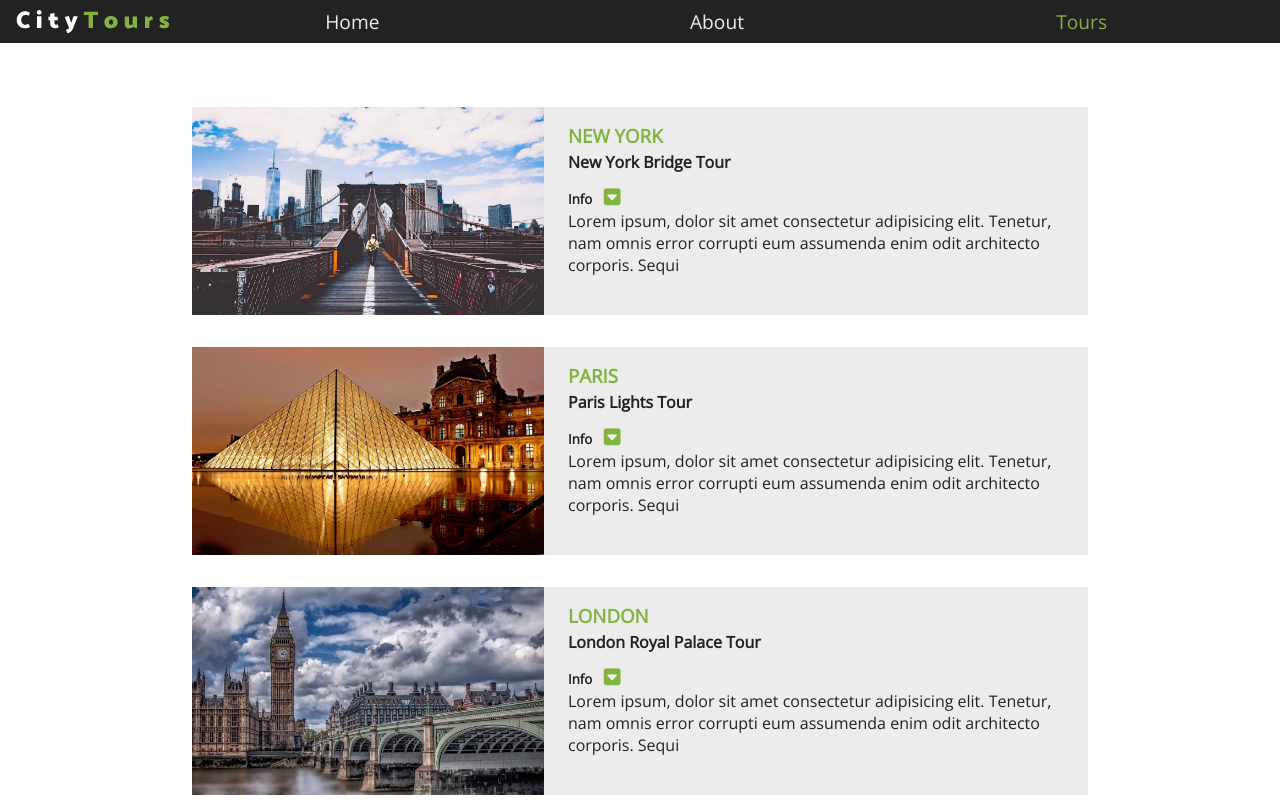
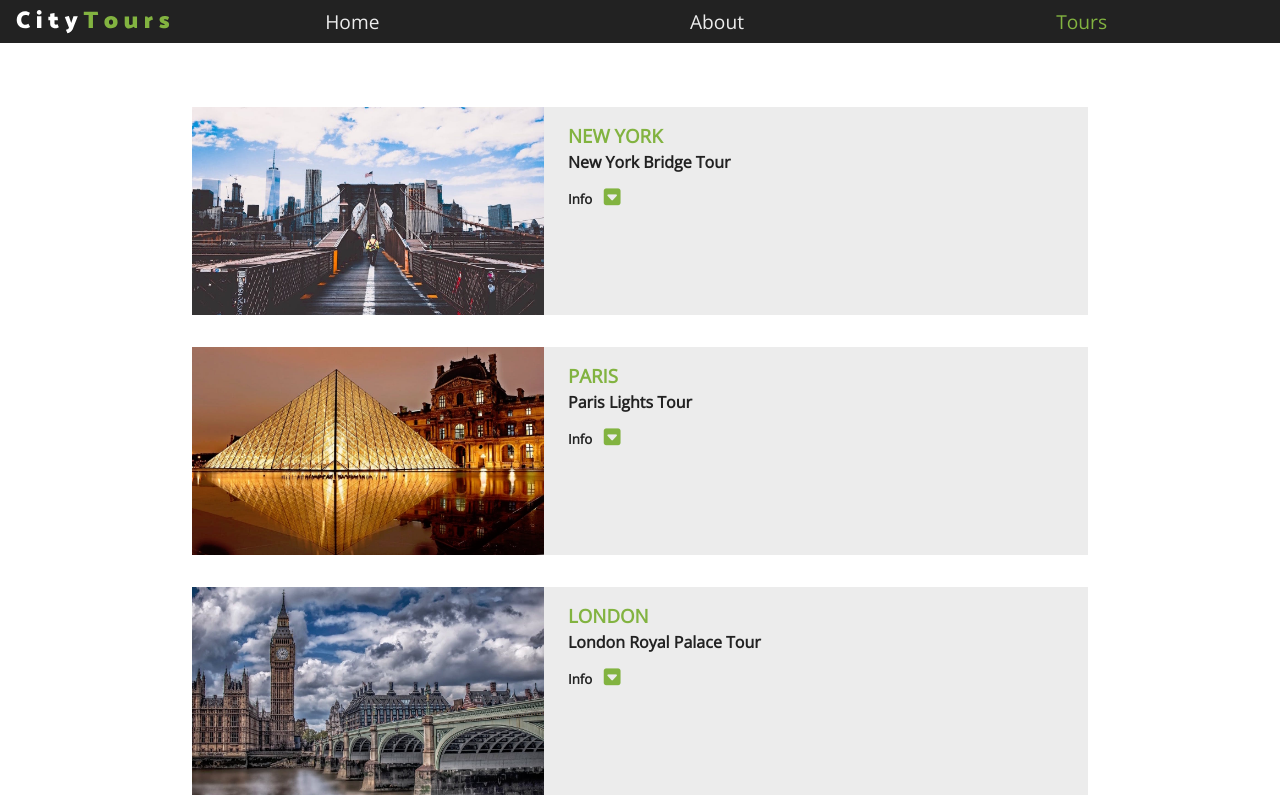
Before and after one commit to zascogm/city-tours, a React (Create React App) app: page / in a window 1280 px wide. Shown: the top 800 px of the page. Built offline with nearby package versions, Linux system fonts and the light colour scheme.

Commit message:
Adding tour info toggle

```diff
--- a/src/components/Tour/Tour.js
+++ b/src/components/Tour/Tour.js
@@ -2,6 +2,16 @@
 import './tour.scss'
 
 export default class Tour extends Component {
+    state = {
+        showInfo: false
+    };
+
+    handleInfo = () => {
+        this.setState({
+            showInfo: !this.state.showInfo
+        });
+    }
+
     render() {
         // console.log(this.props);
         const { id, city, img, name, info } = this.props.tour;
@@ -20,11 +30,11 @@
                     <h4>{name}</h4>
                     <h5>
                         info{" "}
-                        <span>
+                        <span onClick={this.handleInfo}>
                             <i className="fas fa-caret-square-down"/>
                         </span>
                     </h5>
-                    <p>{info}</p>
+                    { this.state.showInfo && <p>{info}</p>}
                 </div>
             </article>
         );
```
